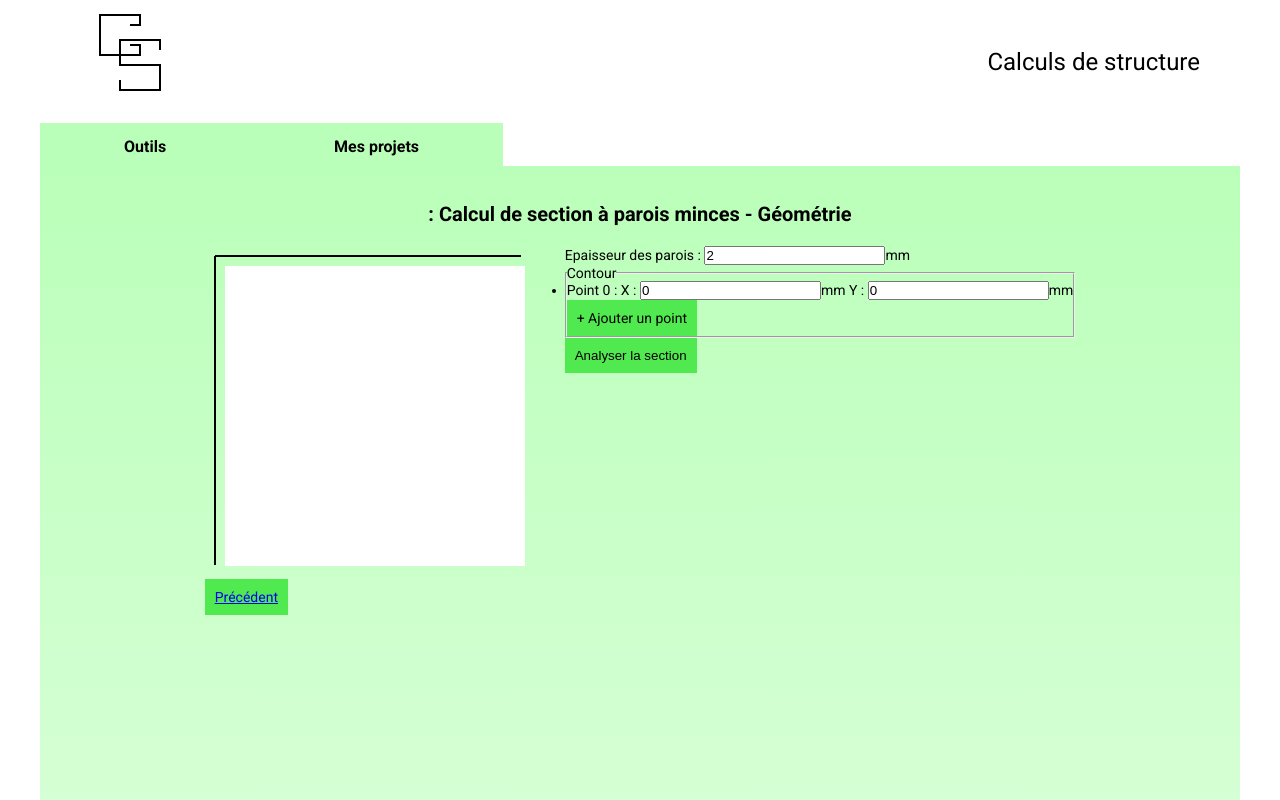
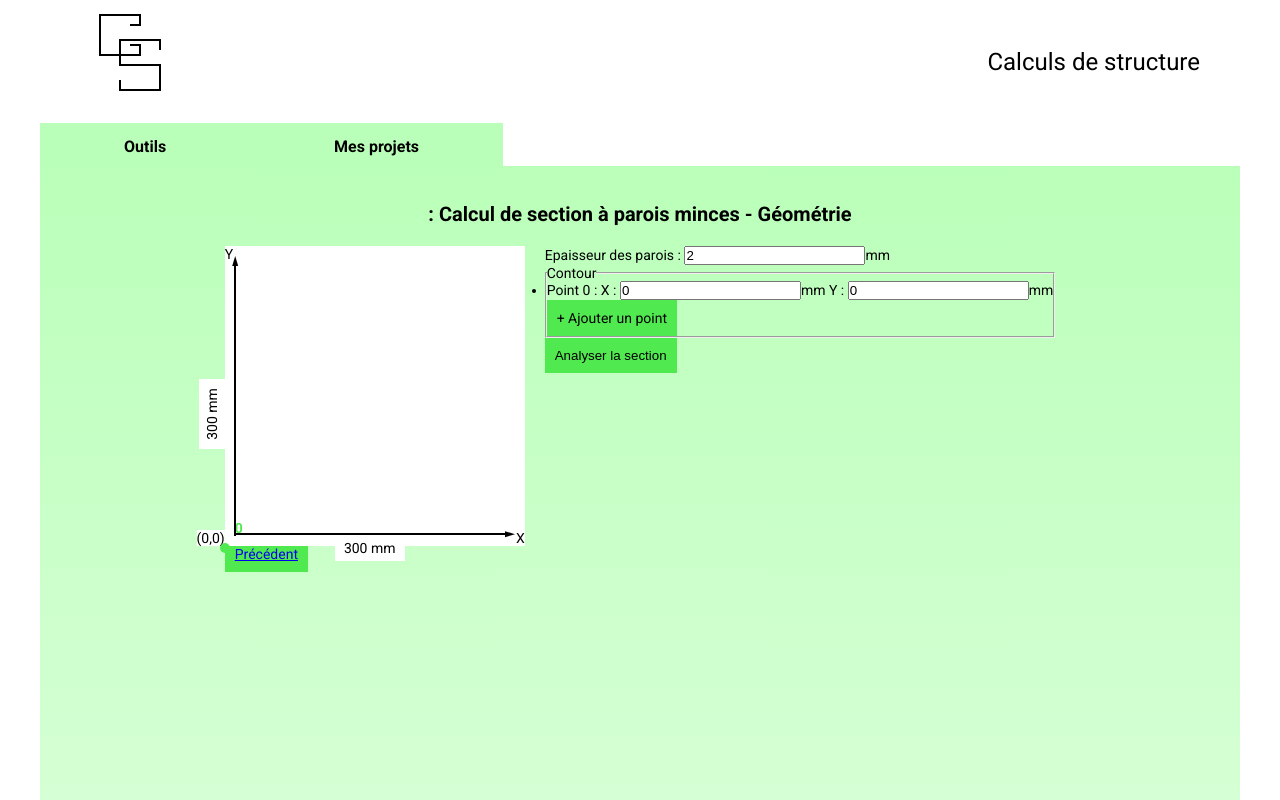
Before and after one commit to Aldehyd/calculate, an Angular app: page /section-tool/geometry in a window 1280 px wide. Built offline with nearby package versions, Linux system fonts and the light colour scheme; a web font is replaced by a local one.

Commit message:
replace canva by svg in section tool geometry

```diff
--- a/src/app/section-tool-geometry/section-tool-geometry.component.html
+++ b/src/app/section-tool-geometry/section-tool-geometry.component.html
@@ -1,6 +1,74 @@
 <h1>{{ projectName }} : Calcul de section à parois minces - Géométrie</h1>
 <div class="main-content">
-  <div class="canvas-container">
+  <div
+    class="svg-container"
+    #svg
+    (mouseover)="handleCoordonatesVisibility(true)"
+    (mouseleave)="handleCoordonatesVisibility(false)"
+  >
+    <span
+      class="svg-container_coordonates"
+      *ngIf="areCoordonatesVisible === true"
+      [ngStyle]="{
+        left: coordonatesPosition.x + 50 + 'px',
+        top: coordonatesPosition.y + 50 + 'px'
+      }"
+      >{{ mouseOverPoint ? "Point " + currentPoint.index + " :" : "" }} x :
+      {{
+        mouseOverPoint
+          ? currentPoint.x
+          : ((coordonatesPosition.x * coorMax) / 300 | number : "1.0-0")
+      }}
+      , y :
+      {{
+        mouseOverPoint
+          ? currentPoint.y
+          : (((300 - coordonatesPosition.y) * coorMax) / 300 | number : "1.0-0")
+      }}</span
+    >
+    <span class="svg-container_indicator svg-container_indicator--origin"
+      >(0,0)</span
+    >
+    <div
+      class="svg-container_point"
+      *ngFor="let point of geometry"
+      [ngStyle]="{
+        left: (point.x * 300) / coorMax + 'px',
+        bottom: (point.y * 300) / coorMax + 'px'
+      }"
+    >
+      <span
+        class="svg-container_point_geometry"
+        (mouseover)="handleMouseOverPoint(point)"
+        (mouseleave)="handleMouseLeavePoint()"
+      ></span>
+      <span class="svg-container_point_index">{{
+        geometry.indexOf(point)
+      }}</span>
+    </div>
+    <span class="svg-container_indicator svg-container_indicator--X">X</span>
+    <span class="svg-container_indicator svg-container_indicator--Y">Y</span>
+    <div class="svg-container_axe svg-container_axe--x">
+      <span class="svg-container_axe_length">{{ coorMax }} mm</span>
+      <span class="svg-container_axe_arrow"></span>
+    </div>
+    <div class="svg-container_axe svg-container_axe--y">
+      <span class="svg-container_axe_length">{{ coorMax }} mm</span>
+      <span class="svg-container_axe_arrow"></span>
+    </div>
+    <svg
+      class="svg-container_svg"
+      xmlns="http://www.w3.org/2000/svg"
+      (mousemove)="handleMouseMove($event)"
+    >
+      <polyline
+        fill="none"
+        [attr.points]="pointsSvgAttribute"
+        [attr.stroke-width]="sectionThickness"
+      />
+    </svg>
+  </div>
+  <!-- <div class="canvas-container">
     <div class="canvas-container_axe canvas-container_axe--x"></div>
     <div class="canvas-container_axe canvas-container_axe--y"></div>
     <span
@@ -19,7 +87,7 @@
       (mouseleave)="handleCoordonatesVisibility(false)"
       (mousemove)="handleMouseMove($event)"
     ></canvas>
-  </div>
+  </div> -->
   <form [formGroup]="sectionForm">
     <p>
       <label>
--- a/src/app/section-tool-geometry/section-tool-geometry.component.scss
+++ b/src/app/section-tool-geometry/section-tool-geometry.component.scss
@@ -2,35 +2,111 @@
     display: flex;
     gap: 20px;
 }
-.canvas-container {
+.svg-container {
     position: relative;
-    padding: 2rem;
+    width: 300px;
+    height: 300px;
+    background-color: #fff;
+    &_indicator {
+        position: absolute;
+        background-color: #fff;
+        &--X {
+            right: 0;
+            bottom: 0;
+        }
+        &--Y {
+            left: 0;
+            top: 0;
+        }
+        &--origin {
+            display: block;
+            left: 0;
+            bottom: 0;
+            transform: translate(-100%);
+        }
+    }
     &_coordonates {
         position: absolute;
         padding: 10px;
         background-color: #BAFFB9;
     }
+    &_point {
+        position: absolute;
+        width: fit-content;
+        height: fit-content;
+        &_index {
+            position: absolute;
+            font-weight: bold;
+            bottom: 1rem;
+            left: 1rem;
+            color: #51E950;
+        }
+        &_geometry {
+            display: inline-block;
+            border-radius: 50%;
+            width: 1rem;
+            height: 1rem;
+            background-color: #51E950;
+            transform: translate(-50%,100%);
+        }
+    }
     &_axe {
         position: absolute;
-        top: 1rem;
+        bottom: 1rem;
         left: 1rem;
+        &_length {
+            display: block;
+            position: absolute;
+            min-width: 7rem;
+            text-align: center;
+            background-color: #fff;
+            padding: 0.5rem;
+        }
+        &_arrow {
+            position: absolute;
+            display: inline-block;
+            height: 0;
+            width: 0;
+            border: solid transparent;
+        }
         &--x {
             height: 0.2rem;
             width: 90%;
             background-color: #000;
             transform: translateY(-0.1rem);
+            & .svg-container_axe_length {
+                top: 0.2rem;
+                left: 50%;
+                transform: translateX(-50%);
+            }
+            & .svg-container_axe_arrow {
+                border-left-color: #000;
+                border-left-width: 1rem;
+                right: 0;
+                transform: translate(100%,-30%);
+            }
         }
         &--y {
             width: 0.2rem;
             height: 90%;
             background-color: #000;
             transform: translateX(-0.1rem);
+            & .svg-container_axe_length {
+                top: 50%;
+                right: 0.2rem;
+                transform: rotate(-90deg) translateY(50%);
+            }
+            & .svg-container_axe_arrow {
+                border-bottom-color: #000;
+                border-bottom-width: 1rem;
+                top: 0;
+                transform: translate(-30%,-100%);
+            }
         }
     }
+    &_svg {
+        width: 100%;
+        height: 100%;
+        stroke: orange;
+    }
 }
-.section-canvas {
-    width: 300px;
-    height: 300px;
-    background-color: #fff;
-
-}
--- a/src/app/section-tool-geometry/section-tool-geometry.component.ts
+++ b/src/app/section-tool-geometry/section-tool-geometry.component.ts
@@ -16,14 +16,19 @@ import { Point } from '../models/point.model';
 })
 export class SectionToolGeometryComponent implements AfterViewInit, OnInit {
 
-  @ViewChild('canvas') canvas!: ElementRef<HTMLCanvasElement>;
+  @ViewChild('svg') svg!: ElementRef;
   projectName!: string;
   updateSection$!: Observable<any>;
   sectionForm!: FormGroup;
   context!: any;
   geometry!: Point[];
+  sectionThickness!: number;
+  pointsSvgAttribute!: string;
+  coorMax!: number;
   areCoordonatesVisible!: boolean;
   coordonatesPosition!: {x:number, y:number};
+  currentPoint!: {index:number, x:number, y:number};
+  mouseOverPoint!: boolean;
   errorOnSubmit!: boolean;
 
   constructor(
@@ -33,7 +38,11 @@ export class SectionToolGeometryComponent implements AfterViewInit, OnInit {
   ) {}
 
   ngOnInit(): void {
+    this.mouseOverPoint = false;
+    this.coorMax = 300;
+    this.sectionThickness = this.sectionToolService.sectionThickness;
     this.coordonatesPosition = {x:0, y:0};
+    this.currentPoint = {index: 0, x:0, y:0};
     this.errorOnSubmit = false;
     this.projectName = this.sectionToolService.projectName;
     this.geometry = [
@@ -49,29 +58,34 @@ export class SectionToolGeometryComponent implements AfterViewInit, OnInit {
   }
 
   ngAfterViewInit(): void {
-    this.context = this.canvas.nativeElement.getContext("2d");
     this.updateSection$ = this.sectionForm.valueChanges.pipe(
-      tap(geometry => {
+      tap(formValues => {
         // this.sectionToolService.setGeometry(geometry);
-        this.drawSection(this.translateGeometryFromForm(geometry));
+        this.drawSection(this.translateGeometryFromForm(formValues));
       })
     );
     this.updateSection$.subscribe();
   }
 
-  drawSection(geometry: any): void {
-    this.context.clearRect(0, 0, this.canvas.nativeElement.width, this.canvas.nativeElement.height);
-    this.context.beginPath();
-    this.context.lineWidth = geometry.thickness;
-
-    for(let point in geometry) {
-      if(point !== "thickness") {
-          this.context.lineTo(geometry[point].x,geometry[point].y)
-          this.context.moveTo(geometry[point].x,geometry[point].y);
+  drawSection(formValues:any): void {
+    this.sectionThickness = formValues.thickness;
+    this.coorMax = 0;
+    for(let formValue in formValues) {
+      if(formValue !== "thickness") {
+        this.coorMax = Math.max(this.coorMax,formValues[formValue].x,formValues[formValue].y);
       };
     };
-
-    this.context.stroke();
+    let points = "";
+    for(let formValue in formValues) {
+      if(formValue !== "thickness" && this.coorMax !== 0) {
+        if(formValue === 'point0') {
+          points += ` ${formValues[formValue].x},${300-formValues[formValue].y}`;
+        } else {
+          points += ` ${formValues[formValue].x * 300/this.coorMax},${300 - formValues[formValue].y * 300/this.coorMax}`;
+        };
+      };
+    };
+    this.pointsSvgAttribute = points;
   }
 
   translateGeometryToForm(geometry: PointLineForm[]): any {
@@ -125,9 +139,20 @@ export class SectionToolGeometryComponent implements AfterViewInit, OnInit {
 
   handleMouseMove(e: MouseEvent) {
     if(this.areCoordonatesVisible === true) {
-      this.coordonatesPosition.x = Math.floor(e.clientX - this.canvas.nativeElement.getBoundingClientRect().left);
-      this.coordonatesPosition.y = Math.floor(e.clientY - this.canvas.nativeElement.getBoundingClientRect().top);
+      this.coordonatesPosition.x = Math.floor(e.clientX - this.svg.nativeElement.getBoundingClientRect().left);
+      this.coordonatesPosition.y = Math.floor(e.clientY - this.svg.nativeElement.getBoundingClientRect().top);
     };
+  }
+
+  handleMouseOverPoint(point: Point): void {
+    this.mouseOverPoint = true;
+    this.currentPoint.index = this.geometry.indexOf(point);
+    this.currentPoint.x = point.x;
+    this.currentPoint.y = point.y;
+  }
+
+  handleMouseLeavePoint(): void {
+    this.mouseOverPoint = false;
   }
 
   submitForm(): void {
```
